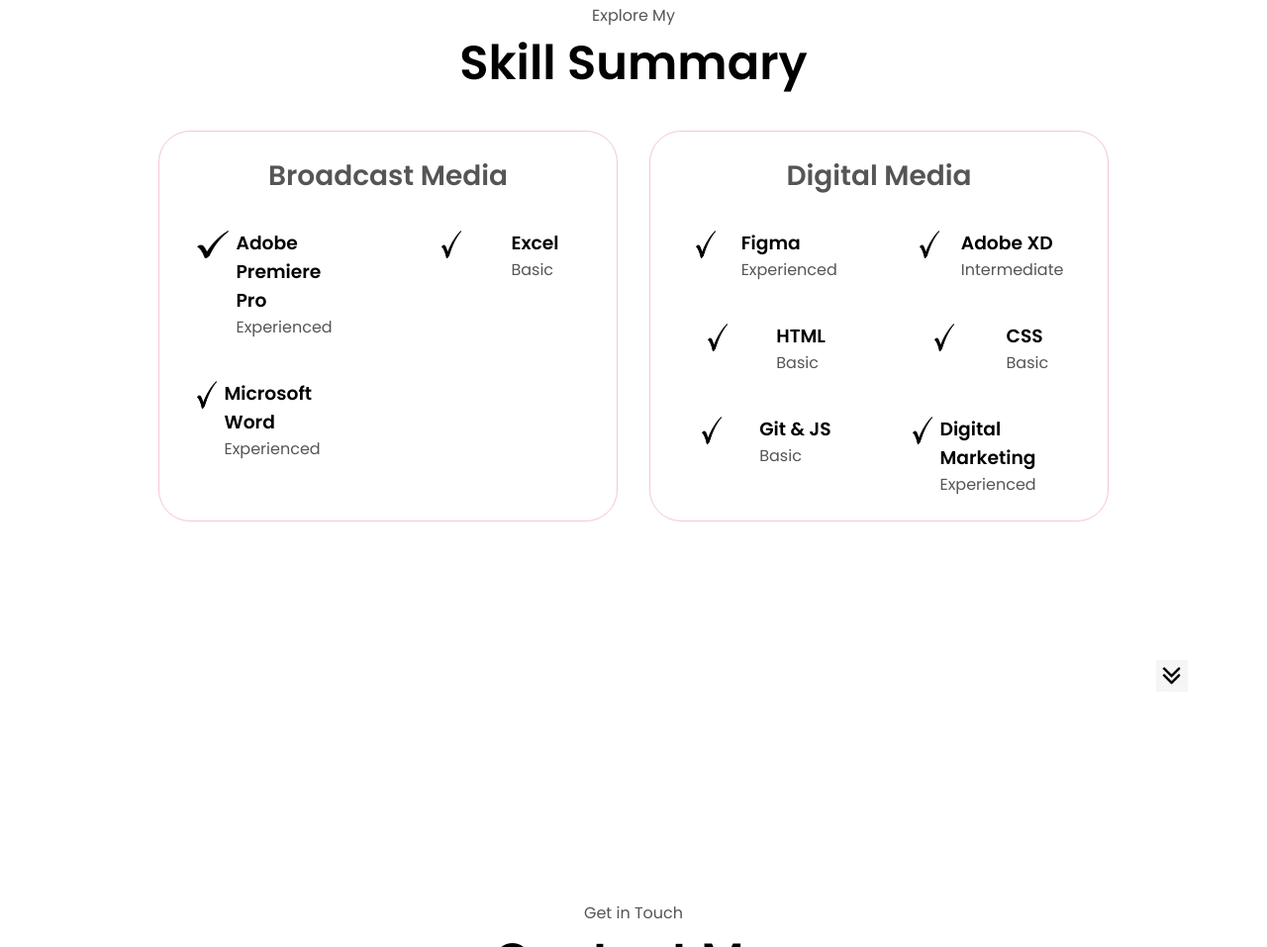
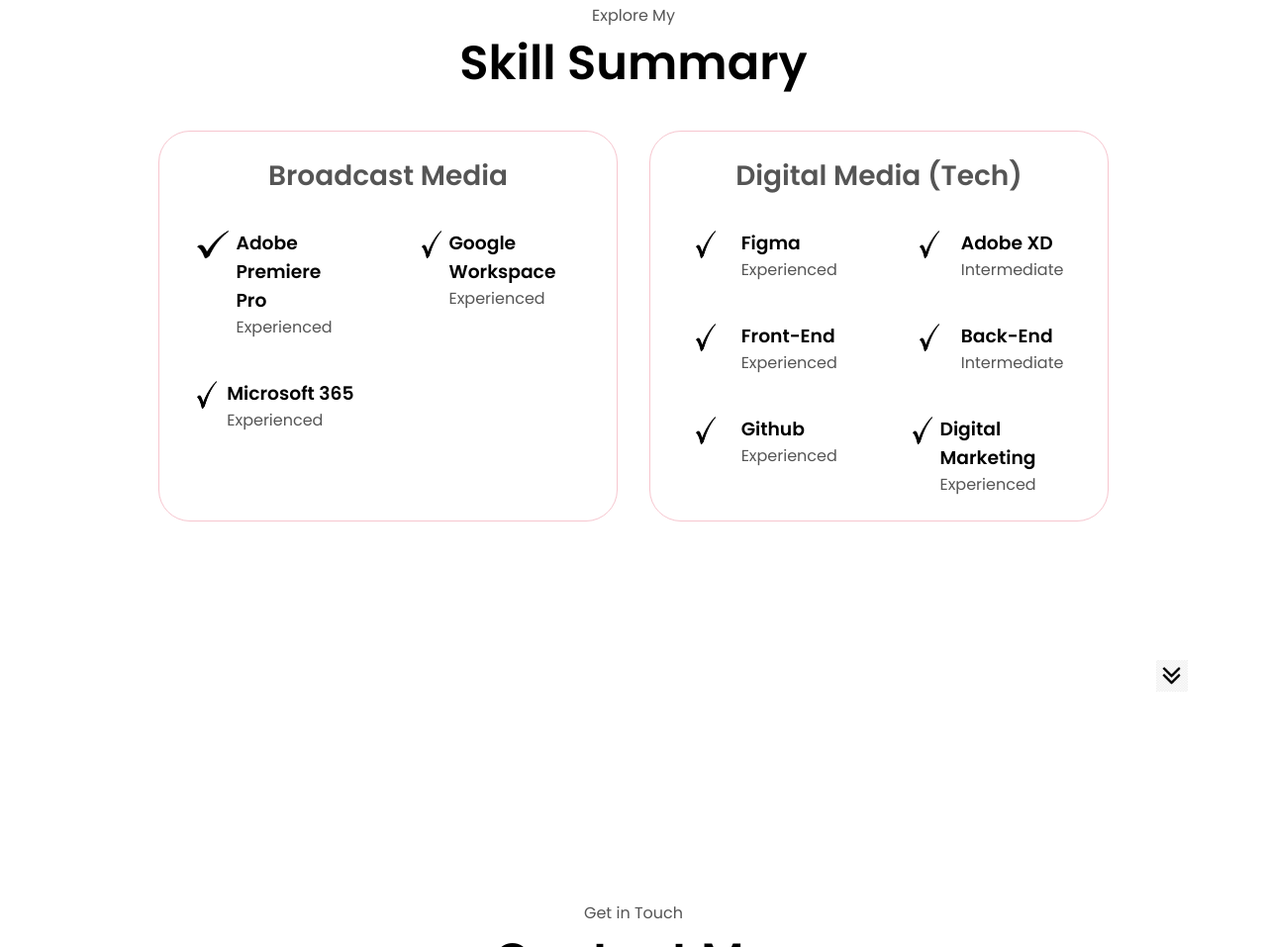
Before and after one commit to SodusMedia/Portfolio-Web, a plain HTML site: page index.html in a window 1280 px wide. Shown: the part 3493-4450 px from the top of the page at 99% size. Drawn offline with Linux system fonts and the light colour scheme.

Commit message:
updates dec42024

```diff
--- a/index.html
+++ b/index.html
@@ -29,6 +29,7 @@
                 <span></span>
             </div>
             <div class="menu-links">
+
                 <li><a href="#about" onclick="toggleMenu()">About</a></li>
                 <li><a href="#skills" onclick="toggleMenu()">Skills</a></li>
                 <li><a href="#projects" onclick="toggleMenu()">Projects</a></li>
@@ -48,7 +49,7 @@
          <div class="btn-container">
             <button
               class="btn btn-color-2"
-              onclick="window.open('./assets/saidat_resume23.pdf')"
+              onclick="window.open('./assets/Saidat_Sododo_Resume.pdf')"
             >
               Download cv
             </button>
@@ -236,8 +237,8 @@
                   class="icon"
                 />
                 <div>
-                  <h3>Excel</h3>
-                  <p>Basic</p>
+                  <h3>Google Workspace</h3>
+                  <p>Experienced</p>
                 </div>
               </article>
               <article>
@@ -247,7 +248,7 @@
                   class="icon"
                 />
                 <div>
-                  <h3>Microsoft Word</h3>
+                  <h3>Microsoft 365</h3>
                   <p>Experienced</p>
                 </div>
               </article>
@@ -255,7 +256,7 @@
             </div>
           </div>
           <div class="details-container">
-            <h2 class="skills-sub-tittle">Digital Media</h2>
+            <h2 class="skills-sub-tittle">Digital Media (Tech)</h2>
             <div class="article-container">
               <article>
                 <img
@@ -286,8 +287,8 @@
                   class="icon"
                 />
                 <div>
-                  <h3>HTML</h3>
-                  <p>Basic</p>
+                  <h3>Front-End</h3>
+                  <p>Experienced</p>
                 </div>
               </article>
               <article>
@@ -297,8 +298,8 @@
                   class="icon"
                 />
                 <div>
-                  <h3>CSS</h3>
-                  <p>Basic</p>
+                  <h3>Back-End</h3>
+                  <p>Intermediate</p>
                 </div>
               </article>
               <article>
@@ -308,8 +309,8 @@
                   class="icon"
                 />
                 <div>
-                  <h3>Git & JS</h3>
-                  <p>Basic</p>
+                  <h3>Github</h3>
+                  <p>Experienced</p>
                 </div>
               </article>
               <article>
```
Also changed, not shown: 1 other file.
